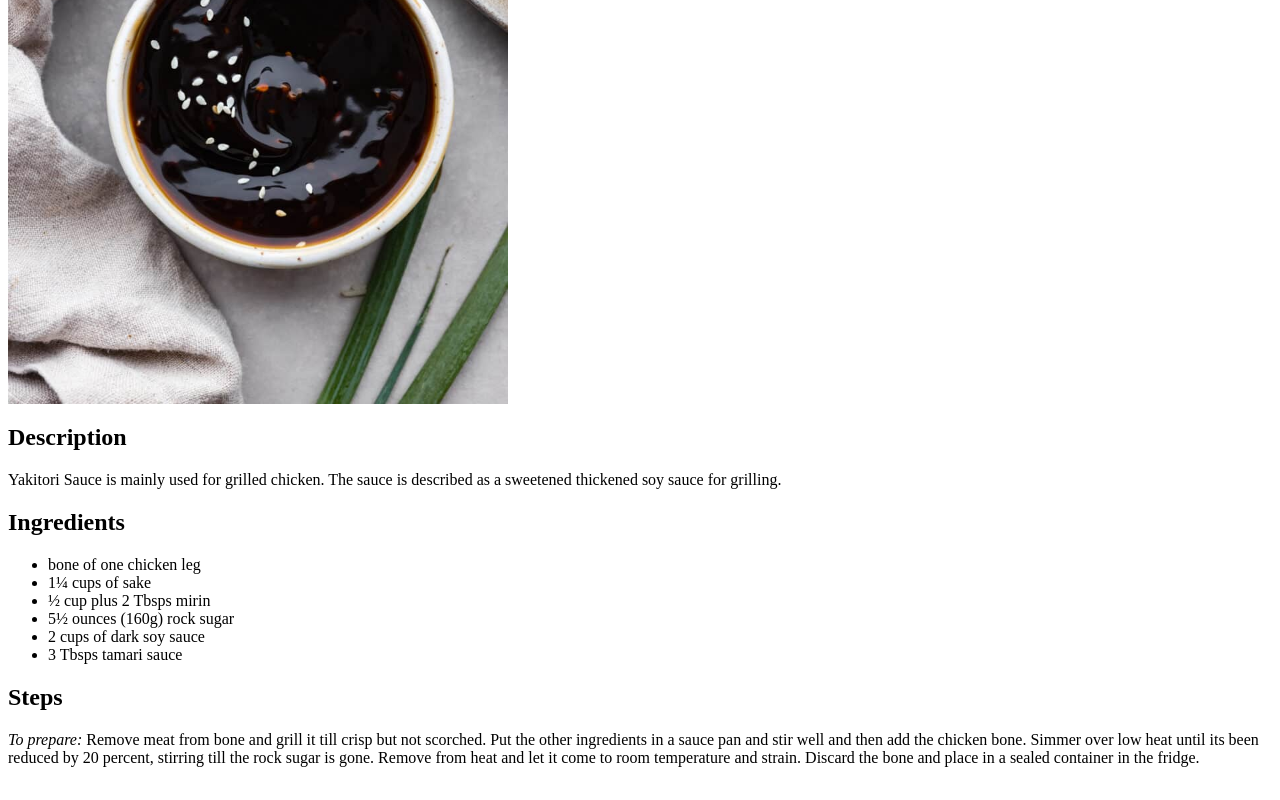
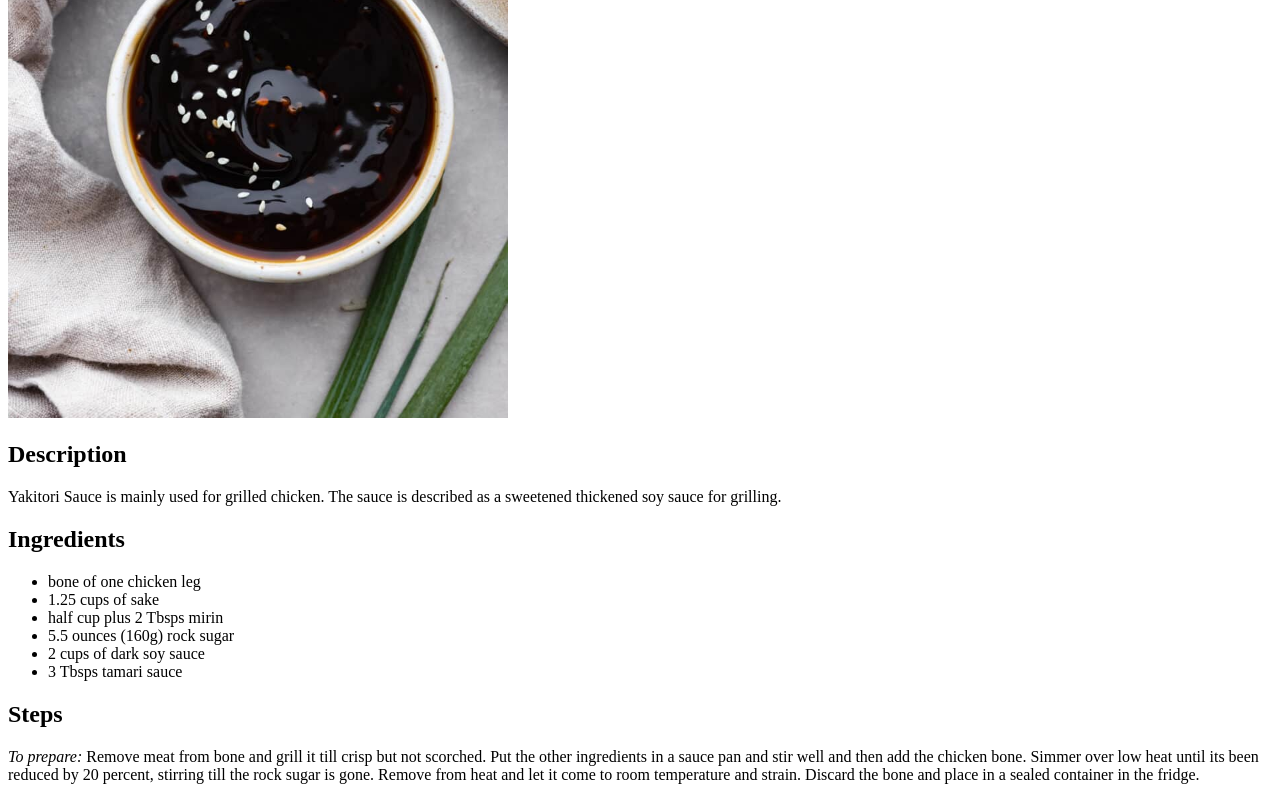
Before and after one commit to Dire-Promise/odin-recipes, a plain HTML site: page recipes/yakitori.html in a window 1280 px wide. Shown: the part 338-1138 px from the top of the page. Drawn offline with Linux system fonts and the light colour scheme.

Commit message:
Fixed typo's using fraction symbol

```diff
--- a/recipes/yakitori.html
+++ b/recipes/yakitori.html
@@ -1,3 +1,12 @@
+<!DOCTYPE html>
+<html lang="en">
+<head>
+    <meta charset="UTF-8">
+    <meta http-equiv="X-UA-Compatible" content="IE=edge">
+    <meta name="viewport" content="width=device-width, initial-scale=1.0">
+    <title>Document</title>
+</head>
+<body>
     <h1>Yakitori Sauce (焼き鳥のたれ)</h1> <!-- Sources are from Wikipedia and Japanese Cooking a Simple Art by Shizuo Tsuji -->
     <img src="../img/yaki.jpg" width="500" alt="photo of yakitori sauce">
     <h2>Description</h2>
@@ -5,12 +14,14 @@
     <h2>Ingredients</h2>
     <ul>
         <li>bone of one chicken leg</li>
-        <li>1¼ cups of sake</li>
-        <li>½ cup plus 2 Tbsps mirin</li>
-        <li>5½ ounces (160g) rock sugar</li>
+        <li>1.25 cups of sake</li>
+        <li>half cup plus 2 Tbsps mirin</li>
+        <li>5.5 ounces (160g) rock sugar</li>
         <li>2 cups of dark soy sauce</li>
         <li>3 Tbsps tamari sauce</li>
     </ul>
     <h2>Steps</h2>
     <p><em>To prepare:</em> Remove meat from bone and grill it till crisp but not scorched. Put the other ingredients in a sauce pan and stir well and then add the chicken bone.
     Simmer over low heat until its been reduced by 20 percent, stirring till the rock sugar is gone. Remove from heat and let it come to room temperature and strain. Discard the bone and place in a sealed container in the fridge. </p>
+</body>
+</html>
```
Lines whose indentation alone changed are shown as unchanged.
